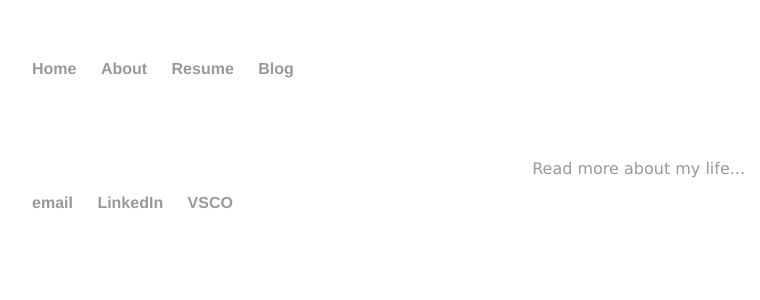
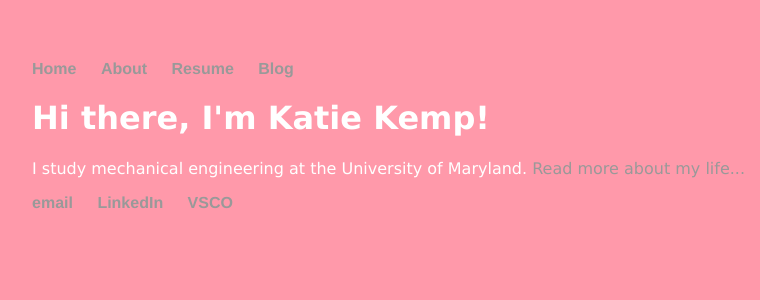
Before and after one commit to katherinekemp/katherinekemp.github.io, a Jekyll site: the page built from index.html, in a window 1280 px wide. Shown: the top 300 px of the page, without its empty margins (160-920 px from the left). Built offline with Jekyll 4.4.1, drawn with Linux system fonts in a browser that asks for light colours.

Commit message:
Update default.html

```diff
--- a/_layouts/default.html
+++ b/_layouts/default.html
@@ -5,7 +5,7 @@
 			<!-- link to main stylesheet -->
 			<link rel="stylesheet" type="text/css" href="/css/main.css">
 		</head>
-		<body style="background-color:ff99aa;color:white;font-family:verdana;">
+		<body style="background-color:#ff99aa;color:white;font-family:verdana;">
 			<nav>
 	    		<ul>
 	        		<li><a href="/">Home</a></li>
```
